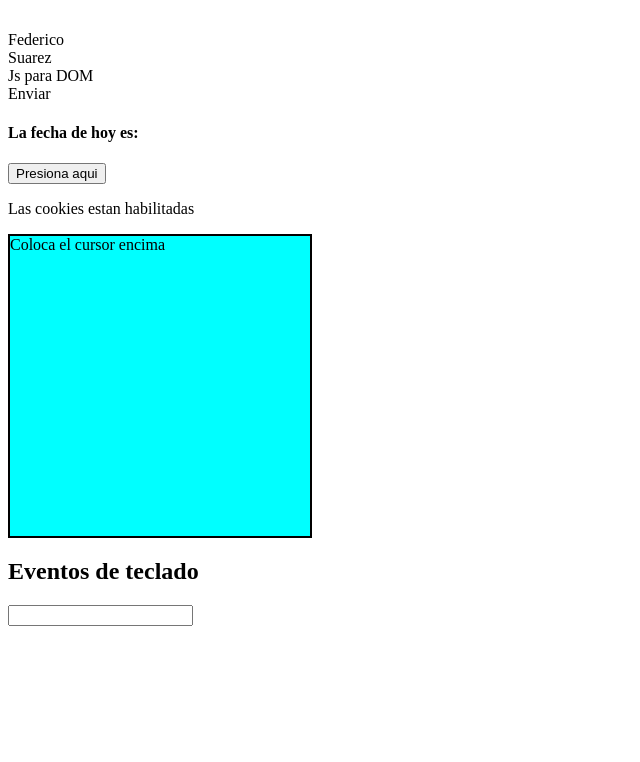
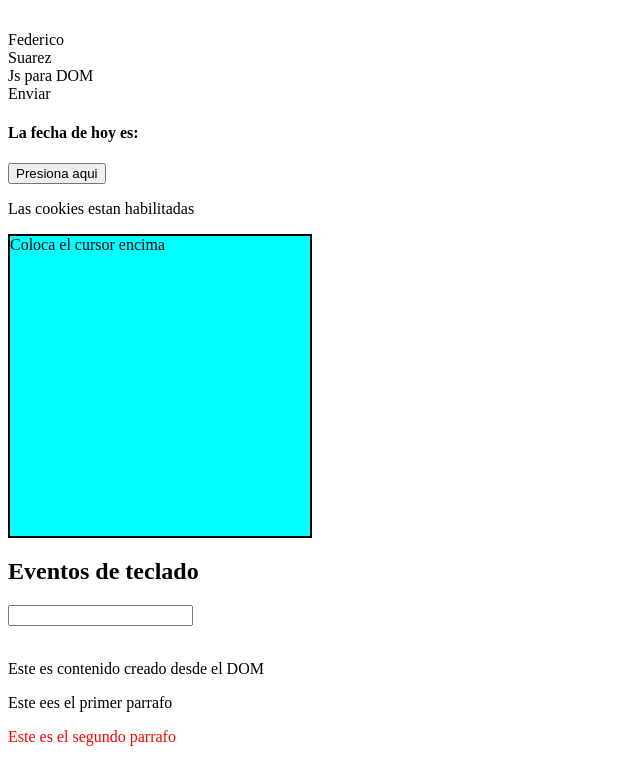
Before and after one commit to federicosuarez7/digital-house, a plain HTML site: page Professional Developer/Proyecto/Javascript para Dom/index.html in a window 1280 px wide. Shown: the part 383-1145 px from the top of the page, without its empty margins (0-640 px from the left). Before the commit the page ends 1017 px from the top, so only its background shows below. Drawn offline with Linux system fonts and the light colour scheme.

Commit message:
Creamos un nodo desde el DOM (JS)

```diff
--- a/Professional Developer/Proyecto/Javascript para Dom/dom.js
+++ b/Professional Developer/Proyecto/Javascript para Dom/dom.js
@@ -47,3 +47,15 @@ const keydown = ($event)=>{
     const key = $event.key;
     console.log(key);
 }
+// Manipular nodos en el DOM
+// Creamos un parrafo
+const paragraph = document.createElement('p');
+// Creamos un nodo de texto
+const node = document.createTextNode("Este es contenido creado desde el DOM");
+// Incorporamos el elemento de texto al nodo de parrafo
+paragraph.appendChild(node);
+// En la variable container tenemos el div
+const container = document.getElementById('div1');
+const p1 = document.getElementById('p1');
+// Colocamos el nuevo contenido antes del p1
+container.insertBefore(paragraph,p1);
--- a/Professional Developer/Proyecto/Javascript para Dom/estilos.css
+++ b/Professional Developer/Proyecto/Javascript para Dom/estilos.css
@@ -7,3 +7,6 @@
     background-color: aqua;
     border: 2px solid black;
 }
+#p2{
+    color: red;
+}
--- a/Professional Developer/Proyecto/Javascript para Dom/index.html
+++ b/Professional Developer/Proyecto/Javascript para Dom/index.html
@@ -31,6 +31,12 @@
     </div>
     <h2>Eventos de teclado</h2>
     <input type="text" id="input" onkeydown="keydown(event)">
+    <!-- Manipular nodos en el DOM -->
+     <br><br>
+     <div id="div1">
+        <p id="p1">Este ees el primer parrafo</p>
+        <p id="p2">Este es el segundo parrafo</p>
+     </div>
     <!-- Aca incorporamos los archivos Js -->
     <script src="script.js"></script>
     <script src="dom.js"></script>
```
